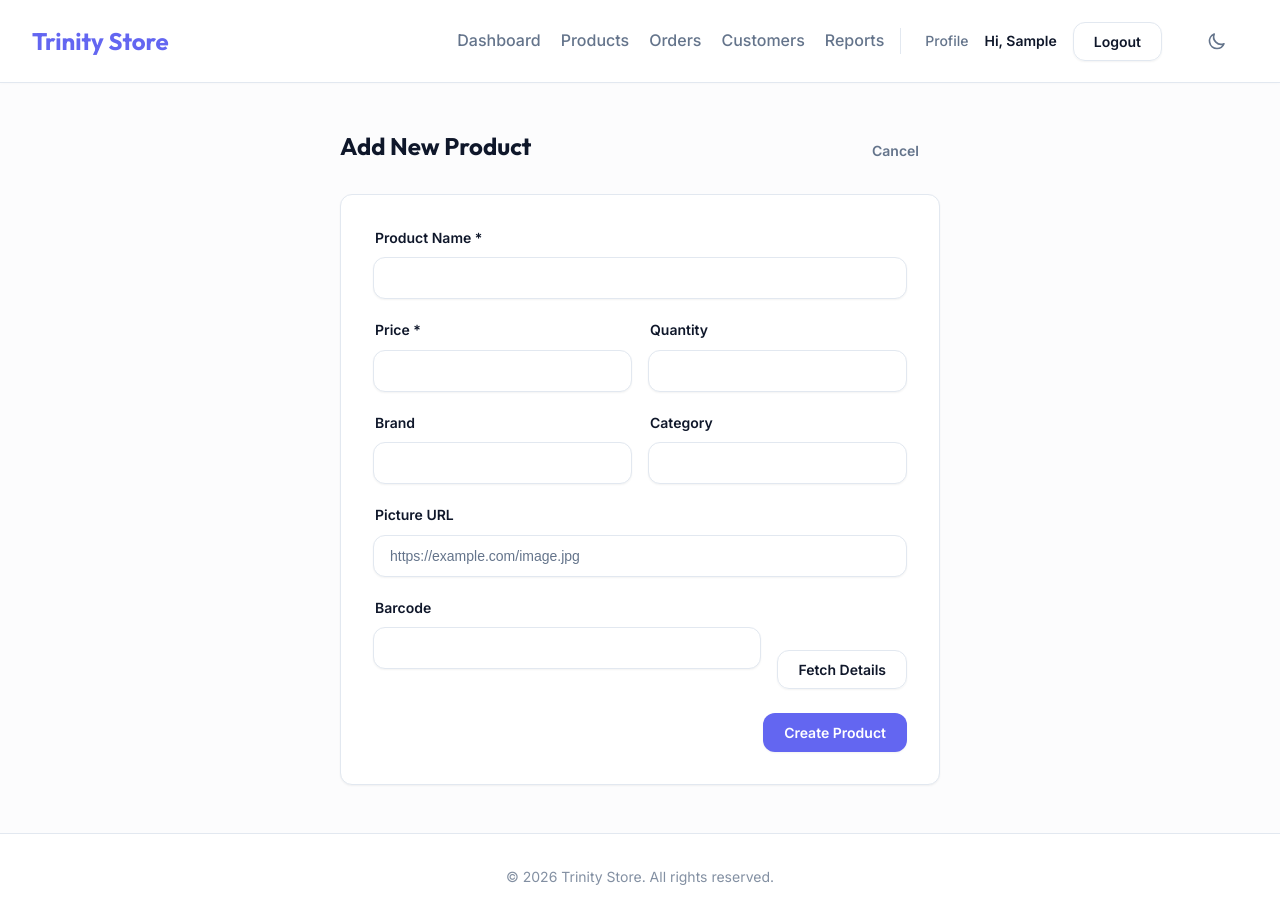
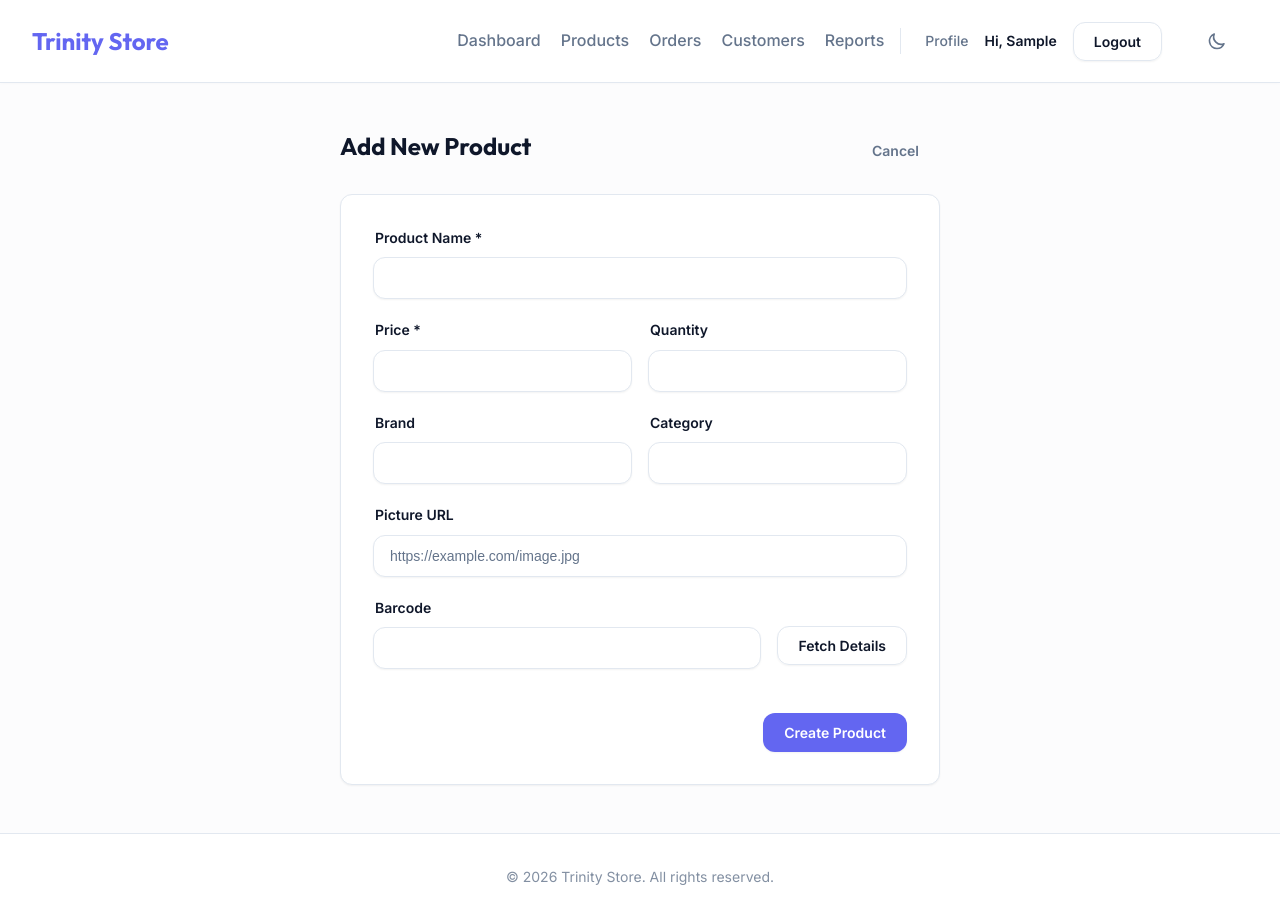
Before and after one commit to Subhan-khaliq/Trinity-DevWeb, a React app in the folder frontend/: page /admin/products/new in a window 1280 px wide. Built offline with nearby package versions, Linux system fonts and the light colour scheme; no server answers; sample sign-in values are in the browser's storage; the HTML template or start-up script is replaced by a standard one.

Commit message:
fixed the product form issue for duplicate key error

```diff
--- a/frontend/src/pages/admin/ProductForm.jsx
+++ b/frontend/src/pages/admin/ProductForm.jsx
@@ -87,19 +87,21 @@ const ProductForm = () => {
                         <Input label="Category" name="category" value={formData.category} onChange={handleChange} />
                     </div>
                     <Input label="Picture URL" name="picture" value={formData.picture} onChange={handleChange} placeholder="https://example.com/image.jpg" />
-                    <div style={{ display: 'flex', alignItems: 'flex-end', gap: '1rem' }}>
-                        <div style={{ flex: 1 }}>
+                    <div style={{ display: 'grid', gridTemplateColumns: '1fr auto', gap: '1rem', alignItems: 'start' }}>
                         <Input label="Barcode" name="barcode" value={formData.barcode} onChange={handleChange} />
-                        </div>
+                        <div style={{ paddingTop: '1.85rem' }}>
                             <Button
                                 type="button"
                                 variant="outline"
-                            style={{ marginBottom: '1.25rem' }}
+                                style={{ width: '120px' }}
                                 onClick={async () => {
                                     if (!formData.barcode) return alert('Please enter a barcode first');
                                     setLoading(true);
                                     try {
-                                    const { data } = await api.post('/products/sync', { barcode: formData.barcode });
+                                        const { data } = await api.post('/products/sync', {
+                                            barcode: formData.barcode,
+                                            shouldSave: false
+                                        });
                                         setFormData(prev => ({
                                             ...prev,
                                             name: data.name || prev.name,
@@ -118,6 +120,7 @@ const ProductForm = () => {
                                 Fetch Details
                             </Button>
                         </div>
+                    </div>
 
                     <div style={{ marginTop: '1.5rem', display: 'flex', justifyContent: 'flex-end' }}>
                         <Button type="submit" variant="primary" disabled={loading}>
```
Also changed, not shown: 1 other file (tests, documents, lock files or other folders). Lines whose indentation alone changed are shown as unchanged.
